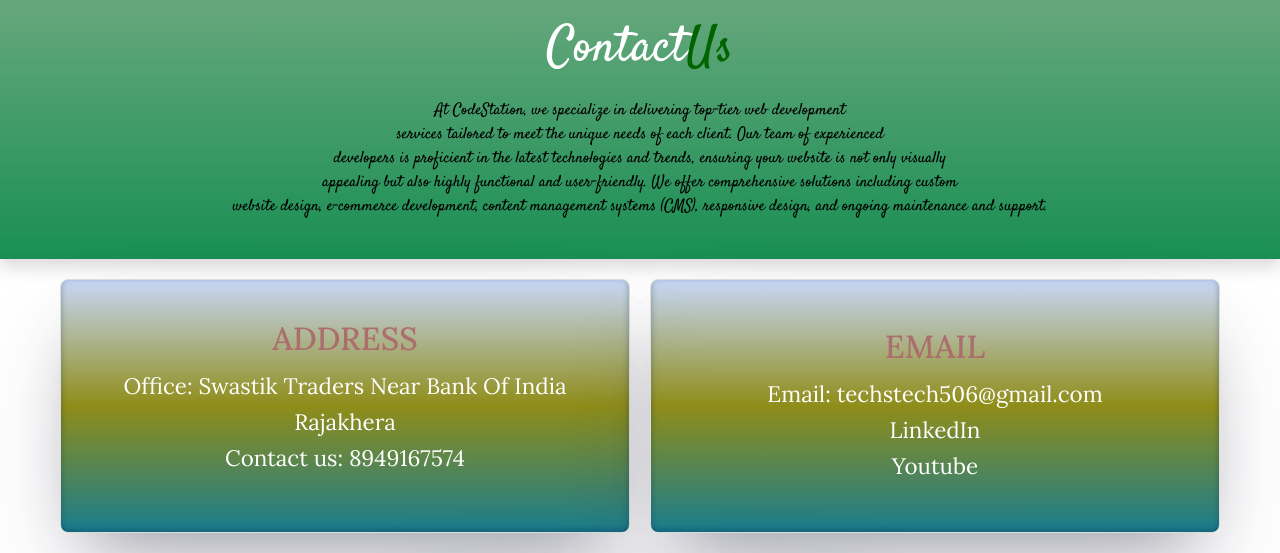
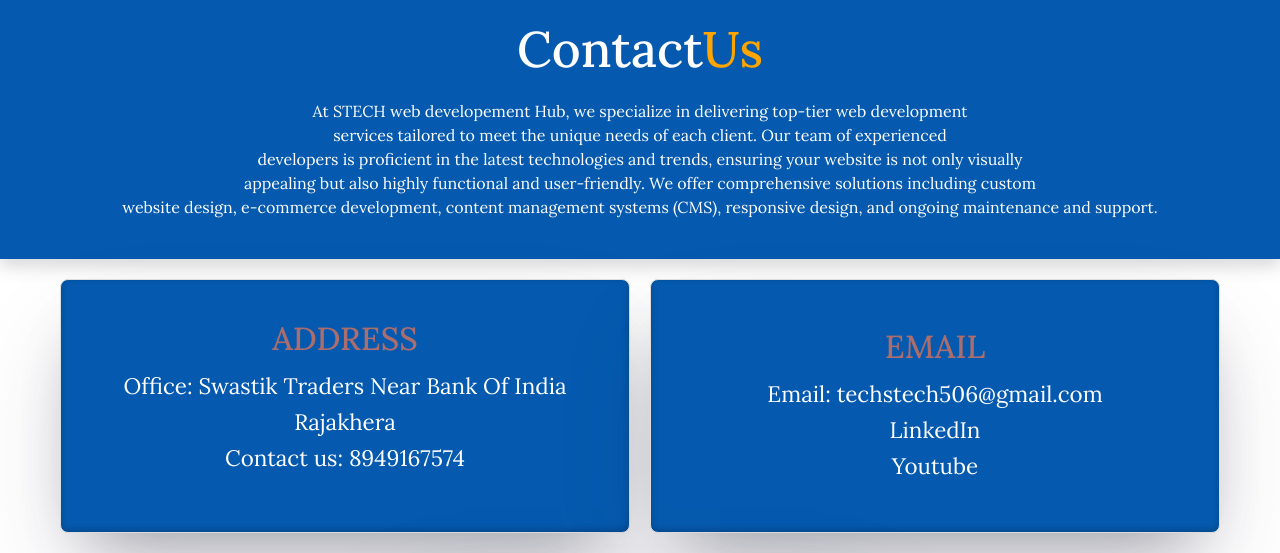
Before and after one commit to AJ0043/website, a Django app: page /contact/ in a window 1280 px wide. Shown: the part 471-1024 px from the top of the page. Run offline with Django 5.2, Linux system fonts and the light colour scheme; a user stored in the database is signed in; some libraries are stand-ins or nearby versions; some web fonts are replaced.

Commit message:
first commit

```diff
--- a/Mywebapp/Templates/Contact.html
+++ b/Mywebapp/Templates/Contact.html
@@ -313,16 +313,15 @@ position: absolute;
 
 <div class="Banner2 shadow">
     <img src="{% static 'Images/Avatar.png' %}">
-    <h2>Contact<span style="color: darkgreen;">Us</span></h2>
-    <p>At CodeStation, we specialize in delivering top-tier web development<br> services tailored to meet the unique needs of each client. Our team of experienced<br>developers is proficient in the latest technologies and trends, ensuring your website is not only visually<br> appealing but also highly functional and user-friendly. We offer comprehensive solutions including custom<br> website design, e-commerce development, content management systems (CMS), responsive design, and ongoing maintenance and support.</p>
+    <h2>Contact<span style="color: Orange;">Us</span></h2>
+    <p>At STECH web developement Hub, we specialize in delivering top-tier web development<br> services tailored to meet the unique needs of each client. Our team of experienced<br>developers is proficient in the latest technologies and trends, ensuring your website is not only visually<br> appealing but also highly functional and user-friendly. We offer comprehensive solutions including custom<br> website design, e-commerce development, content management systems (CMS), responsive design, and ongoing maintenance and support.</p>
 </div>
 
 <style>
     .Banner2 {
     width: 100%;
     height: 700px;
-    background: linear-gradient(to bottom, rgba(212, 109, 61, 0.3), rgb(25, 143, 84));
-
+    background-color:rgb(5,90,175);
 }
 
 .Banner2 img {
@@ -335,10 +334,10 @@ position: absolute;
 
 .Banner2 h2 {
     margin-top: -400px;
-    margin-left: 900px;
+    margin-left: 700px;
     font-size: 100px;
     color: #fff;
-    font-family: "Satisfy";
+
 }
 
 .Banner2 h2::before {
@@ -352,11 +351,11 @@ position: absolute;
 
 .Banner2 p {
     margin-top: 0px;
-    font-size: 30px;
-    color: #000000;
+    font-size: 20px;
+    color: #fff;
     text-align: center;
     margin-left: 250px;
-    font-family:"Satisfy";
+
 }
 
 /* Responsive Styles */
@@ -564,7 +563,7 @@ position: absolute;
 
 /* Individual info sections */
 .Info, .Info2 {
-    background: linear-gradient(to bottom, rgba(69, 123, 224, 0.3), rgb(143, 141, 25),rgb(25, 125, 143));
+    background-color:rgb(5,90,175);
     border: 1px solid #ddd;
     border-radius: 8px;
     padding: 40px;
@@ -605,7 +604,7 @@ border: ridge;
 border-radius: 5px;
 border-width: 2px;
 box-shadow: 0px 0px 2px black;
-background: linear-gradient(to bottom, rgba(69, 123, 224, 0.3), rgb(143, 141, 25),rgb(25, 125, 143));
+background-color:rgb(5,90,175);
 width: 500px;
 box-shadow: rgba(50, 50, 93, 0.25) 0px 50px 100px -20px, rgba(0, 0, 0, 0.3) 0px 30px 60px -30px, rgba(10, 37, 64, 0.35) 0px -2px 6px 0px inset;
 }
@@ -755,7 +754,7 @@ box-shadow: rgba(50, 50, 93, 0.25) 0px 50px 100px -20px, rgba(0, 0, 0, 0.3) 0px
 
 /* Form styling */
 .Submit {
-    background: linear-gradient(to bottom, rgba(69, 123, 224, 0.3), rgb(143, 141, 25),rgb(25, 125, 143));
+    background:rgb(5,90,175);
     padding: 30px;
     border-radius: 8px;
     box-shadow: rgba(50, 50, 93, 0.25) 0px 50px 100px -20px, rgba(0, 0, 0, 0.3) 0px 30px 60px -30px, rgba(10, 37, 64, 0.35) 0px -2px 6px 0px inset;
@@ -764,7 +763,7 @@ box-shadow: rgba(50, 50, 93, 0.25) 0px 50px 100px -20px, rgba(0, 0, 0, 0.3) 0px
 
 .Submit h4 {
     font-size: 1.8rem;
-    color: darkgreen;
+    color: aliceblue;
     margin-bottom: 20px;
 }
 
@@ -803,7 +802,7 @@ box-shadow: rgba(50, 50, 93, 0.25) 0px 50px 100px -20px, rgba(0, 0, 0, 0.3) 0px
 .submit-btn {
     width: 100%;
     padding: 10px;
-    background: darkgreen;
+    background: Orange;
     color: white;
     border: none;
     border-radius: 5px;
@@ -815,7 +814,10 @@ box-shadow: rgba(50, 50, 93, 0.25) 0px 50px 100px -20px, rgba(0, 0, 0, 0.3) 0px
 }
 
 .submit-btn:hover {
-    background: #006400;
+    background:transparent;
+    color:aliceblue;
+    border:1px solid;
+    border-color:White;
 }
 
 /* Responsive adjustments */
--- a/Mywebapp/Templates/Host.html
+++ b/Mywebapp/Templates/Host.html
@@ -27,7 +27,7 @@
             <li><a href="http://127.0.0.1:2000/About/">About</a></li>
             <li><a href="http://127.0.0.1:2000/contact/">Clients</a></li>
             <li><a href="http://127.0.0.1:2000/contact/">Contact</a></li>
-            <li><a href="http://127.0.0.1:2000/Login1/">Login</a></li>
+            <li><a href="http://127.0.0.1:2000/Login1/" style="color:Orange;font-size:1.6rem;">LOGIN</a></li>
 
         </ul>
         <div class="burger" onclick="toggleMenu()">
```
Also changed, not shown: Mywebapp/Templates/About.html (+4 -4 lines).
